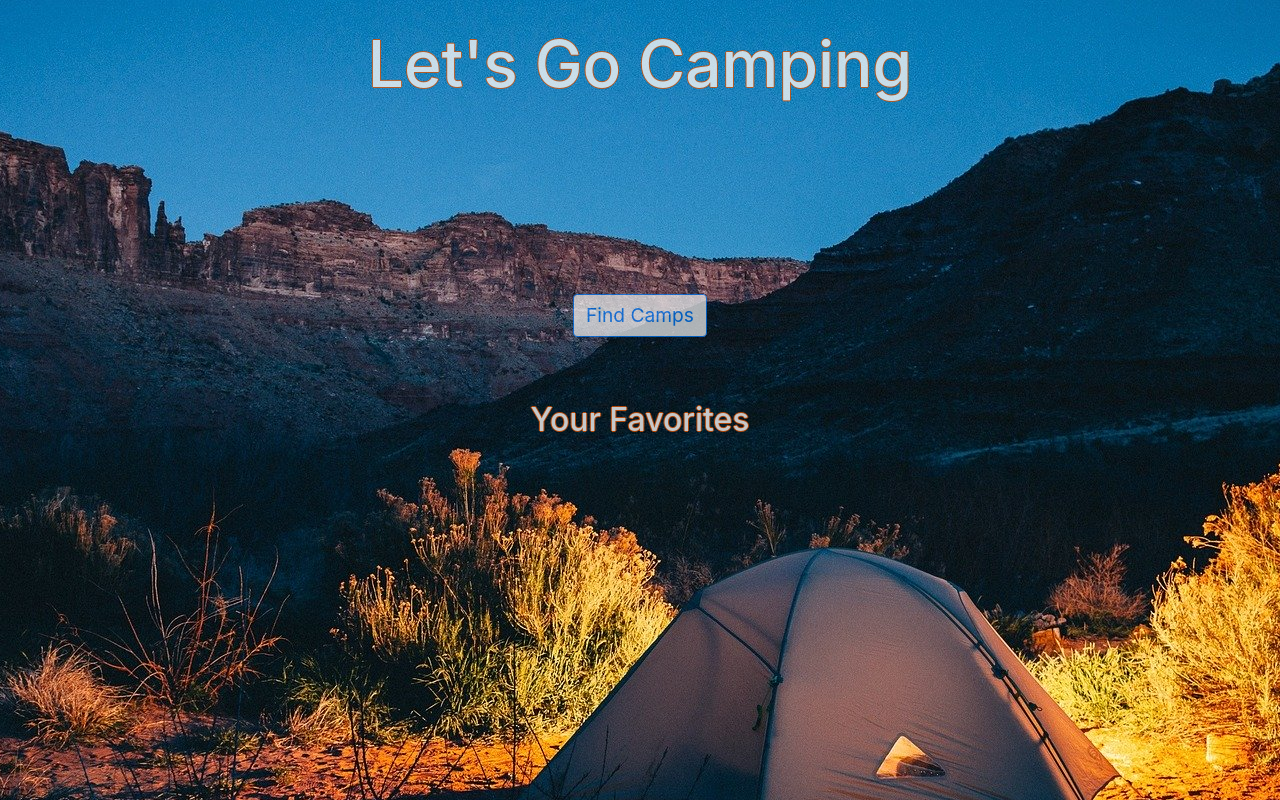
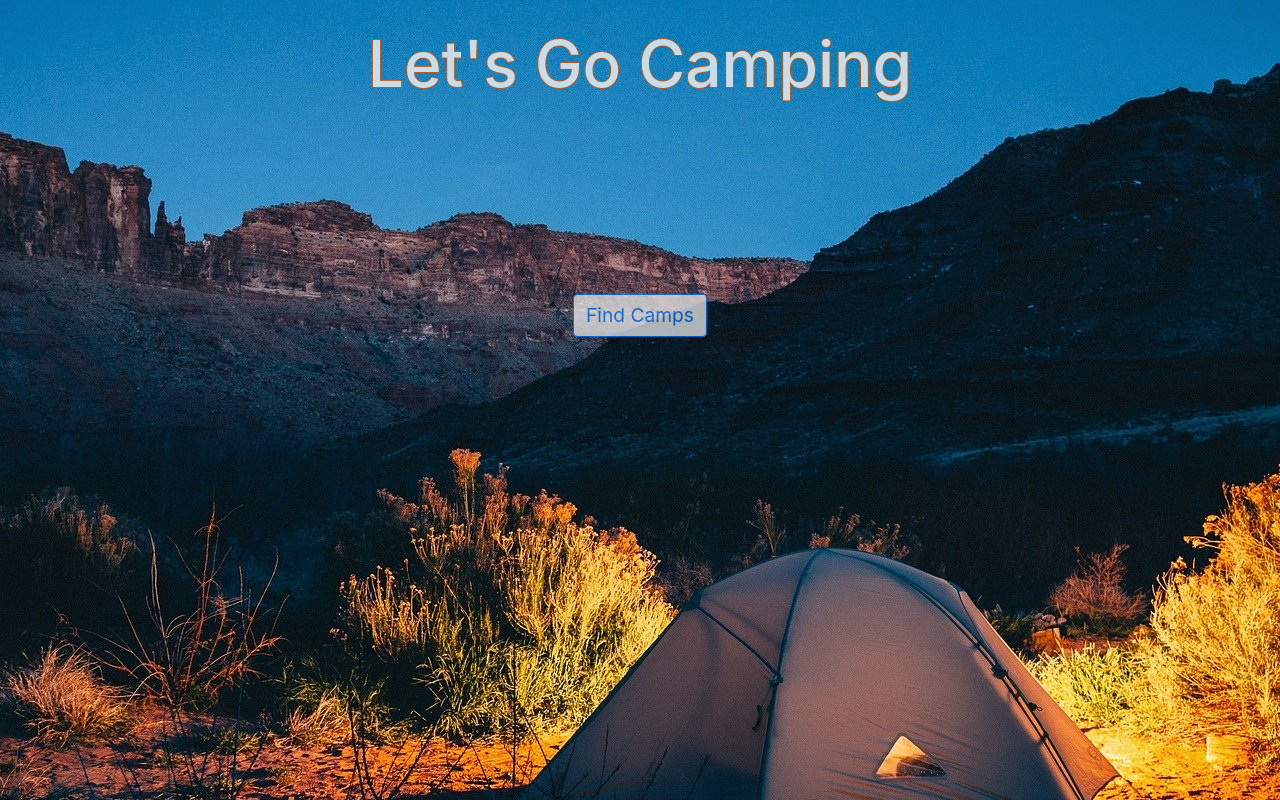
Before and after one commit to Lets-go-camp/Lets-camp, a React app: page / in a window 1280 px wide. Built offline with nearby package versions, Linux system fonts and the light colour scheme.

Commit message:
merging in backend changes pushed by anthony and elizabeth

```diff
--- a/src/App.jsx
+++ b/src/App.jsx
@@ -25,7 +25,9 @@ class App extends Component {
             waterHook: false,
             waterFront: false,
             queriedGrounds: [],
+            hasFavs: false,
         }
+
         this.petOnChange = this.petOnChange.bind(this)
         this.waterHookOnChange = this.waterHookOnChange.bind(this)
         this.sewerHookOnChange = this.sewerHookOnChange.bind(this)
@@ -146,7 +148,7 @@ class App extends Component {
         <Switch>
             <Route
               exact path="/"
-              render = {() => <Landing />}
+              render = {() => <Landing hasFavs={this.state.hasFavs}/>}
             />
             <Route
               exact strict path="/user"
--- a/src/components/Landing.jsx
+++ b/src/components/Landing.jsx
@@ -12,14 +12,18 @@ import {
 
 const landing = props => {
 
+  const { hasFavs } = props;
   const favs = [];
 
-
+  let favsheader;
+  if(hasFavs === true){
+    favsheader = <h3>Your Favorites</h3>;
+  }
   return (
     <div className="Landing">
       <h1>Let's Go Camping</h1>
       <Button size="large" outline color="primary">Find Camps</Button>
-      <h3>Your Favorites</h3>
+      {favsheader}
       {favs}
    </div>
   )
```
